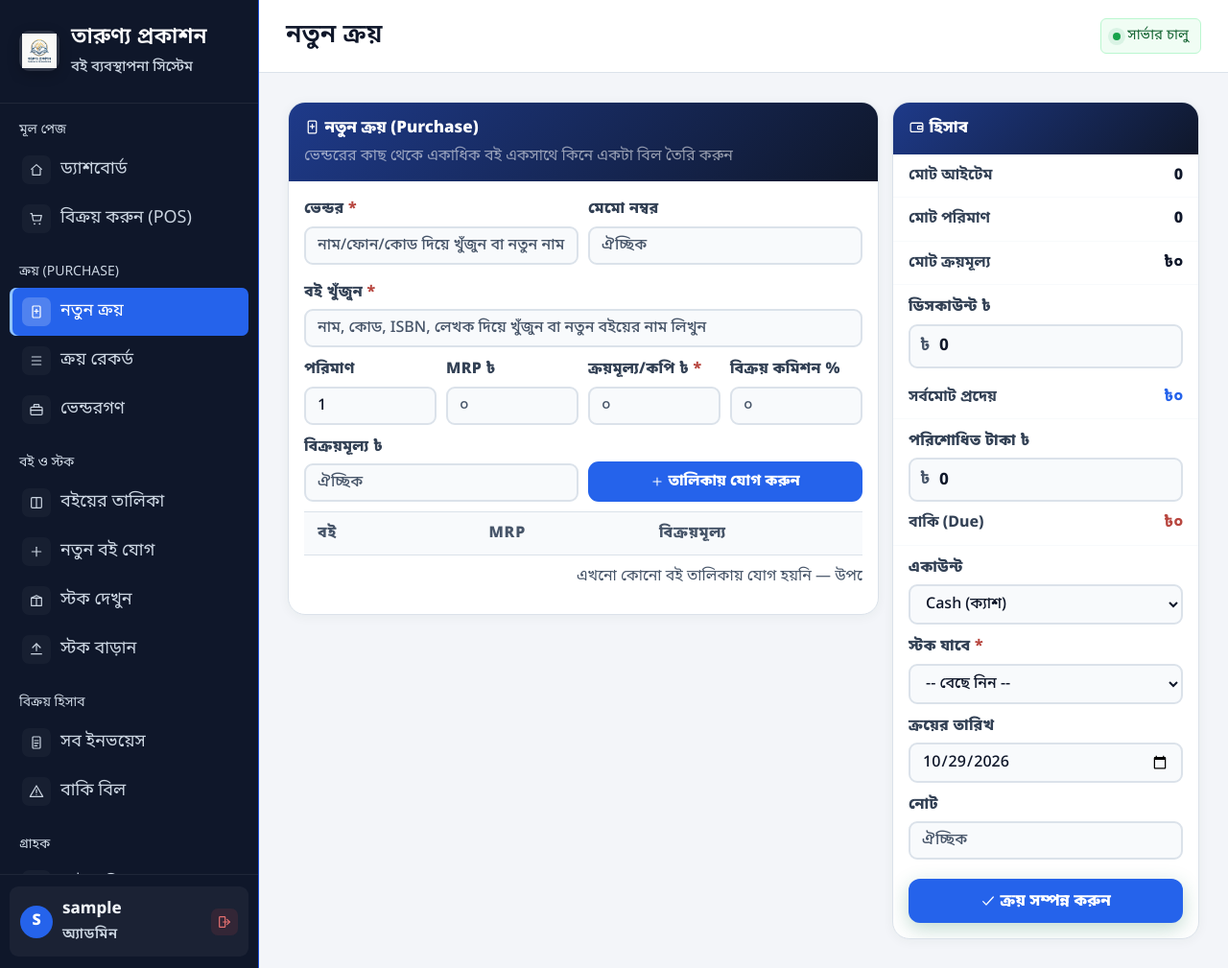
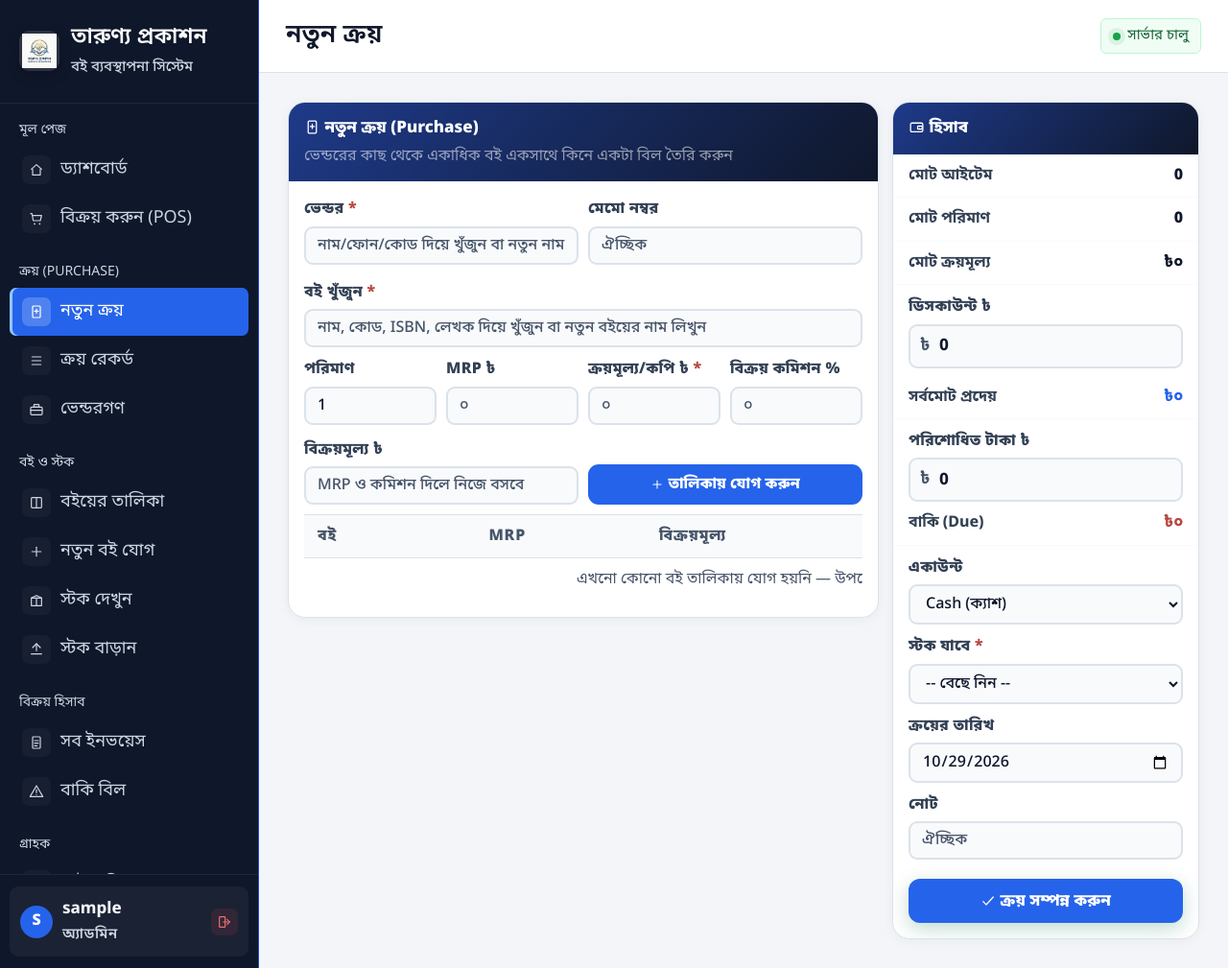
Before and after one commit to mwhzz/tarunno-prokashon-bookshop, a Django app: page /purchase/ in a window 1280 px wide. Shown: the whole page at 96% size. Run offline with Django 5.2, Linux system fonts and the light colour scheme; the visitor is signed in with stand-in values (Sample User, id 1); parts of the project's set-up code (start-up, migrations or seed data) failed here and were passed over.

Commit message:
Fill purchase selling price from MRP and commission, and fix cash after outside-book and expense changes
- Purchase form: MRP and sale commission fill the selling price, selling price fills the commission, buying commission shown
- Editing or deleting an outside-book trade no longer crashes on an undefined name
- Deleting an expense removes its cash ledger entry

Co-Authored-By: Claude Opus 5.5 <noreply@anthropic.com>

```diff
--- a/accounts/signals.py
+++ b/accounts/signals.py
@@ -24,6 +24,12 @@ def record_payment_cash(sender, instance, created, **kwargs):
             reference_id=f"pay_{instance.id}"
         )
 
+@receiver(post_delete, sender=Expense)
+def remove_expense_cash(sender, instance, **kwargs):
+    """খরচ মুছলে ক্যাশ লেজার থেকেও তার এন্ট্রি সরে, নাহলে ক্যাশ কম দেখাত"""
+    CashTransaction.objects.filter(reference_id=f"exp_{instance.id}", transaction_type='expense').delete()
+
+
 @receiver(post_save, sender=Expense)
 def record_expense_cash(sender, instance, created, **kwargs):
     """খরচ হলে ক্যাশ লেজার থেকে বিয়োগ করুন"""
--- a/sales/views.py
+++ b/sales/views.py
@@ -310,7 +310,7 @@ class ExternalTradeViewSet(viewsets.ModelViewSet):
                 note=f"বাইরের বই বিক্রয়: {trade.book_title} x{trade.quantity}",
             )
 
-        daily_cash_ids = CashTransaction.objects.filter(reference_id__in=[reference, f"pay_{payment.id}"]).values_list('daily_cash_id', flat=True).distinct()
+        daily_cash_ids = CashTransaction.objects.filter(reference_id=reference).values_list('daily_cash_id', flat=True).distinct()
         for dc_id in daily_cash_ids:
             DailyCash.objects.get(id=dc_id).update_closing_balance()
 
@@ -322,8 +322,8 @@ class ExternalTradeViewSet(viewsets.ModelViewSet):
 
         instance = self.get_object()
         reference = f"ext_{instance.id}"
-        daily_cash_ids = list(CashTransaction.objects.filter(reference_id__in=[reference, f"pay_{payment.id}"]).values_list('daily_cash_id', flat=True).distinct())
-        CashTransaction.objects.filter(reference_id__in=[reference, f"pay_{payment.id}"]).delete()
+        daily_cash_ids = list(CashTransaction.objects.filter(reference_id=reference).values_list('daily_cash_id', flat=True).distinct())
+        CashTransaction.objects.filter(reference_id=reference).delete()
         instance.delete()
         for dc_id in daily_cash_ids:
             DailyCash.objects.get(id=dc_id).update_closing_balance()
--- a/templates/purchase_entry.html
+++ b/templates/purchase_entry.html
@@ -183,21 +183,22 @@
           </div>
           <div class="pe-field">
             <label>MRP ৳</label>
-            <input class="pe-input" id="b-mrp" type="number" min="0" placeholder="০">
+            <input class="pe-input" id="b-mrp" type="number" min="0" placeholder="০" oninput="priceFromCommission(); showBuyCommission()">
           </div>
           <div class="pe-field">
             <label>ক্রয়মূল্য/কপি ৳ <span style="color:var(--danger)">*</span></label>
-            <input class="pe-input" id="b-price" type="number" min="0" placeholder="০">
+            <input class="pe-input" id="b-price" type="number" min="0" placeholder="০" oninput="showBuyCommission()">
+            <small id="b-buy-commission" style="display:block; font-size:13px; color:var(--muted); margin-top:3px;"></small>
           </div>
           <div class="pe-field">
             <label>বিক্রয় কমিশন %</label>
-            <input class="pe-input" id="b-commission" type="number" min="0" max="100" placeholder="০">
+            <input class="pe-input" id="b-commission" type="number" min="0" max="100" placeholder="০" oninput="priceFromCommission()">
           </div>
         </div>
         <div class="pe-row2">
           <div class="pe-field">
             <label>বিক্রয়মূল্য ৳</label>
-            <input class="pe-input" id="b-selling" type="number" min="0" placeholder="ঐচ্ছিক">
+            <input class="pe-input" id="b-selling" type="number" min="0" placeholder="MRP ও কমিশন দিলে নিজে বসবে" oninput="commissionFromPrice()">
           </div>
           <div class="pe-field" style="display:flex; align-items:flex-end;">
             <button class="add-list-btn" style="width:100%;" onclick="addToCart()"><span data-icon="plus" data-icon-size="14"></span> তালিকায় যোগ করুন</button>
@@ -393,6 +394,27 @@ function onBookInput() {
   }, 250);
 }
 
+/* MRP ↔ বিক্রয় কমিশন % ↔ বিক্রয়মূল্য — একটা বদলালে অন্যটা নিজে মিলে যায় */
+function priceFromCommission() {
+  const mrp = Number(document.getElementById('b-mrp').value) || 0;
+  const pct = Number(document.getElementById('b-commission').value) || 0;
+  if (mrp > 0) document.getElementById('b-selling').value = Math.round(mrp * (1 - Math.min(100, pct) / 100));
+}
+
+function commissionFromPrice() {
+  const mrp = Number(document.getElementById('b-mrp').value) || 0;
+  const selling = Number(document.getElementById('b-selling').value) || 0;
+  if (mrp > 0 && selling > 0 && selling <= mrp)
+    document.getElementById('b-commission').value = Math.round((1 - selling / mrp) * 10000) / 100;
+}
+
+function showBuyCommission() {
+  const mrp = Number(document.getElementById('b-mrp').value) || 0;
+  const price = Number(document.getElementById('b-price').value) || 0;
+  const el = document.getElementById('b-buy-commission');
+  el.textContent = mrp > 0 && price > 0 && price <= mrp ? `কেনা কমিশন: ${num(Math.round((1 - price / mrp) * 100))}%` : '';
+}
+
 function selectBook(b) {
   selectedBook = b;
   document.getElementById('b-search').value = b.title;
@@ -401,6 +423,8 @@ function selectBook(b) {
   document.getElementById('b-price').value = Number(b.purchase_price) > 0 ? b.purchase_price : '';
   document.getElementById('b-commission').value = b.commission || '';
   document.getElementById('b-selling').value = b.selling_price || '';
+  if (!(Number(b.selling_price) > 0)) priceFromCommission();
+  showBuyCommission();
   document.getElementById('b-suggest').classList.remove('show');
 }
 
@@ -438,6 +462,7 @@ async function addToCart() {
   document.getElementById('b-price').value = '';
   document.getElementById('b-commission').value = '';
   document.getElementById('b-selling').value = '';
+  document.getElementById('b-buy-commission').textContent = '';
   selectedBook = null;
   document.getElementById('b-search').focus();
 
```
Also changed, not shown: accounts/test_money.py (+36 -0 lines).
